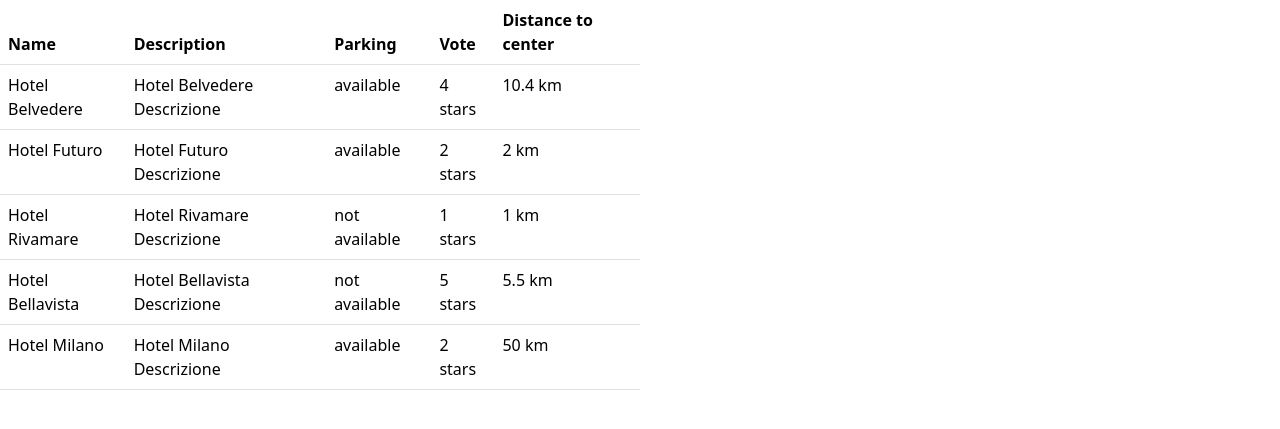
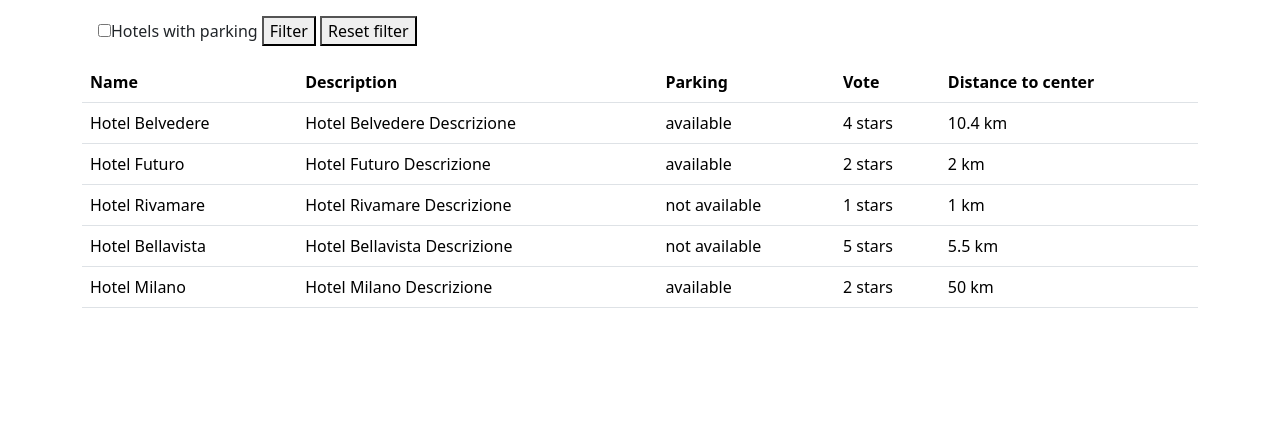
Before and after one commit to LorenzoParis1996/php-hotel, a PHP site: page / in a window 1280 px wide. Shown: the top 429 px of the page. Run offline with PHP 8.4, Linux system fonts and the light colour scheme.

Commit message:
milestone 2

```diff
--- a/index.php
+++ b/index.php
@@ -1,6 +1,27 @@
 <?php
 
 require_once __DIR__ . "/hotels.php";
+
+
+$filterHotel = $hotels;
+
+
+if(isset($_GET["parking"])) {
+    $parking = $_GET["parking"];
+
+    if ($parking == true) {
+        $parkingAvailable =[];
+        foreach($filterHotel as $hotel) {
+          if ($hotel["parking"] === true) {
+             $parkingAvailable[] = $hotel;
+          }
+        }
+
+        $filterHotel = $parkingAvailable;
+    }
+}
+
+
 
 
 ?>
@@ -15,7 +36,17 @@ require_once __DIR__ . "/hotels.php";
     <title>Document</title>
 </head>
 <body>
-<section class="w-50">
+
+<div class="container">
+<section>
+    <form action="./index.php" method="GET" class="p-3">
+        <input type="checkbox" name="parking" id="parking" value="true">Hotels with parking
+        <button type="submit">Filter</button>
+        <button type="submit">Reset filter</button>
+    </form>
+</section>
+
+<section>
 <table class="table">
   <thead>
     <tr>
@@ -27,7 +58,7 @@ require_once __DIR__ . "/hotels.php";
     </tr>
   </thead>
   <tbody>
-     <?php foreach($hotels as $hotel) { ?>
+     <?php foreach($filterHotel as  $hotel) { ?>
         <tr>
             <td scope="row"><?php echo $hotel["name"]?></td>
             <td scope="row"><?php echo $hotel["description"]?></td>
@@ -39,5 +70,6 @@ require_once __DIR__ . "/hotels.php";
   </tbody>
 </table>
 </section>
+</div>
 </body>
 </html>
```
